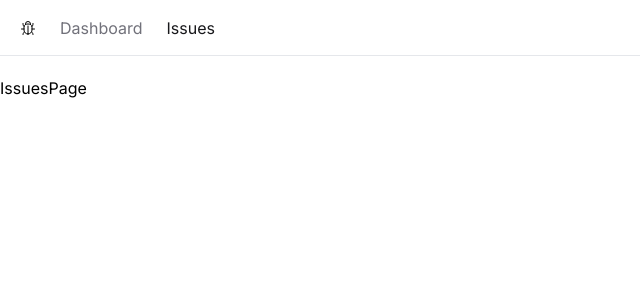
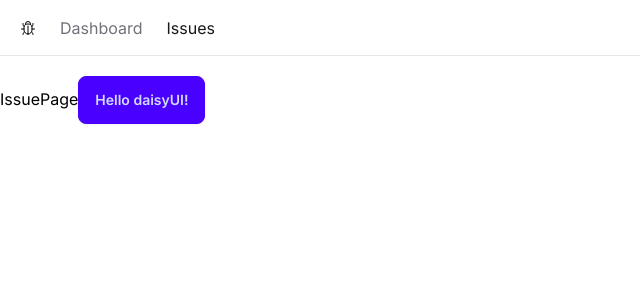
Before and after one commit to danishsheikh1122/issueTrackerFulltackApp, a Next.js app: page /issues in a window 1280 px wide. Shown: the top 300 px of the page, without its empty margins (0-640 px from the left). Built offline with nearby package versions, Linux system fonts and the light colour scheme.

Commit message:
Setting up daisy ui

```diff
--- a/app/globals.css
+++ b/app/globals.css
@@ -1,6 +1,7 @@
 @tailwind base;
 @tailwind components;
 @tailwind utilities;
+
 
 :root {
   --foreground-rgb: 0, 0, 0;
--- a/app/issues/page.tsx
+++ b/app/issues/page.tsx
@@ -1,9 +1,12 @@
-import React from 'react'
+import React from "react";
 
-const IssuesPage = () => {
+const IssuePage = () => {
   return (
-    <div>IssuesPage</div>
-  )
-}
+    <div>
+      IssuePage
+      <button className="btn btn-primary">Hello daisyUI!</button>
+    </div>
+  );
+};
 
-export default IssuesPage
+export default IssuePage;
--- a/app/layout.tsx
+++ b/app/layout.tsx
@@ -1,7 +1,11 @@
 import type { Metadata } from "next";
 import { Inter } from "next/font/google";
 import "./globals.css";
-import NavBar from './NavBar'
+// /* radix ui import */
+// import "@radix-ui/themes/styles.css";
+// importing theme cmp from radix
+// import { Theme } from "@radix-ui/themes";
+import NavBar from "./NavBar";
 const inter = Inter({ subsets: ["latin"] });
 
 export const metadata: Metadata = {
@@ -17,12 +21,13 @@ export default function RootLayout({
   return (
     <html lang="en">
       <body className={inter.className}>
-        <NavBar></NavBar>
-        <main>
+        {/* <Theme> */}
+          <NavBar></NavBar>
+          <main>{children}</main>
 
-        {children}
-        </main>
-        </body>
+
+        {/* </Theme> */}
+      </body>
     </html>
   );
 }
--- a/package.json
+++ b/package.json
@@ -23,10 +23,11 @@
     "@types/node": "^20",
     "@types/react": "^18",
     "@types/react-dom": "^18",
+    "daisyui": "^4.12.2",
     "eslint": "^8",
     "eslint-config-next": "14.2.4",
     "postcss": "^8",
-    "tailwindcss": "^3.4.1",
+    "tailwindcss": "^3.4.4",
     "typescript": "^5"
   }
 }
--- a/tailwind.config.ts
+++ b/tailwind.config.ts
@@ -1,4 +1,5 @@
 import type { Config } from "tailwindcss";
+import daisyui from 'daisyui'
 
 const config: Config = {
   content: [
@@ -15,6 +16,6 @@ const config: Config = {
       },
     },
   },
-  plugins: [],
+  plugins: [daisyui],
 };
 export default config;
```
Also changed, not shown: 2 other files (tests, documents, lock files or other folders).
